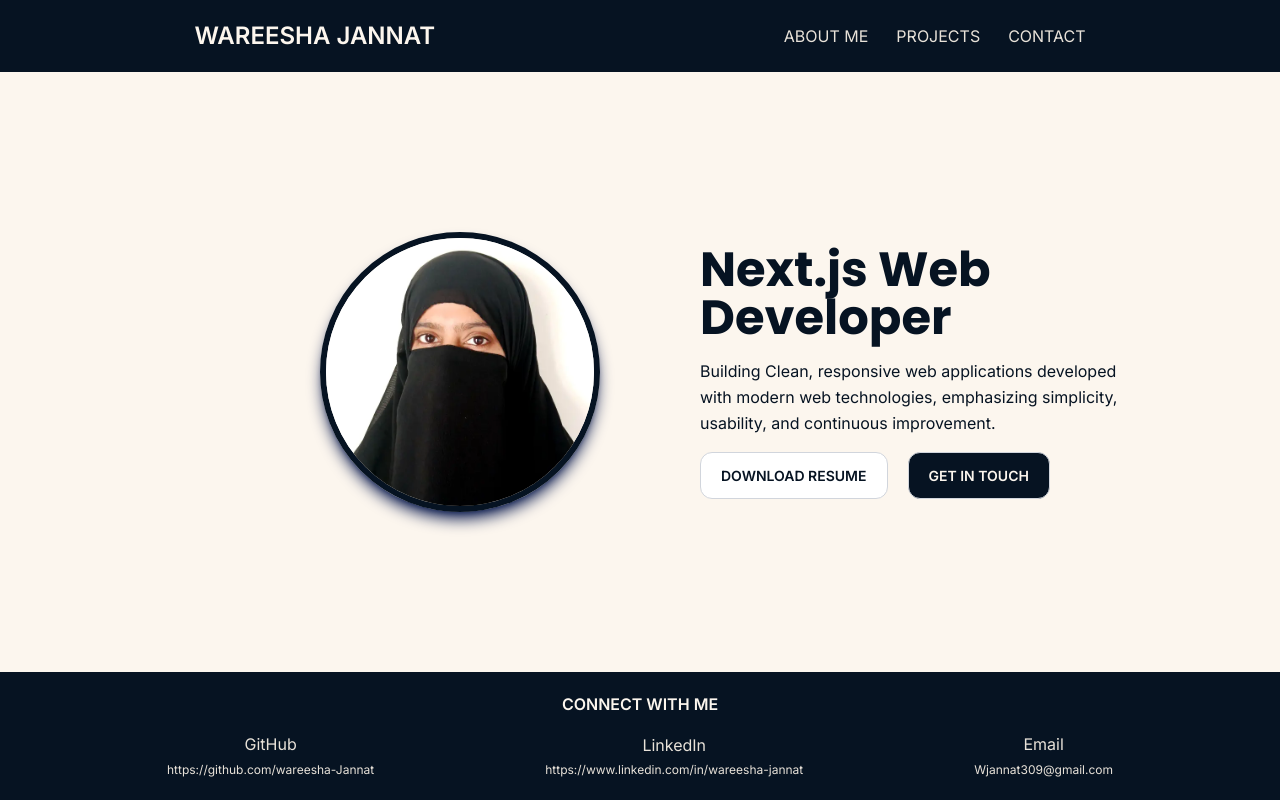
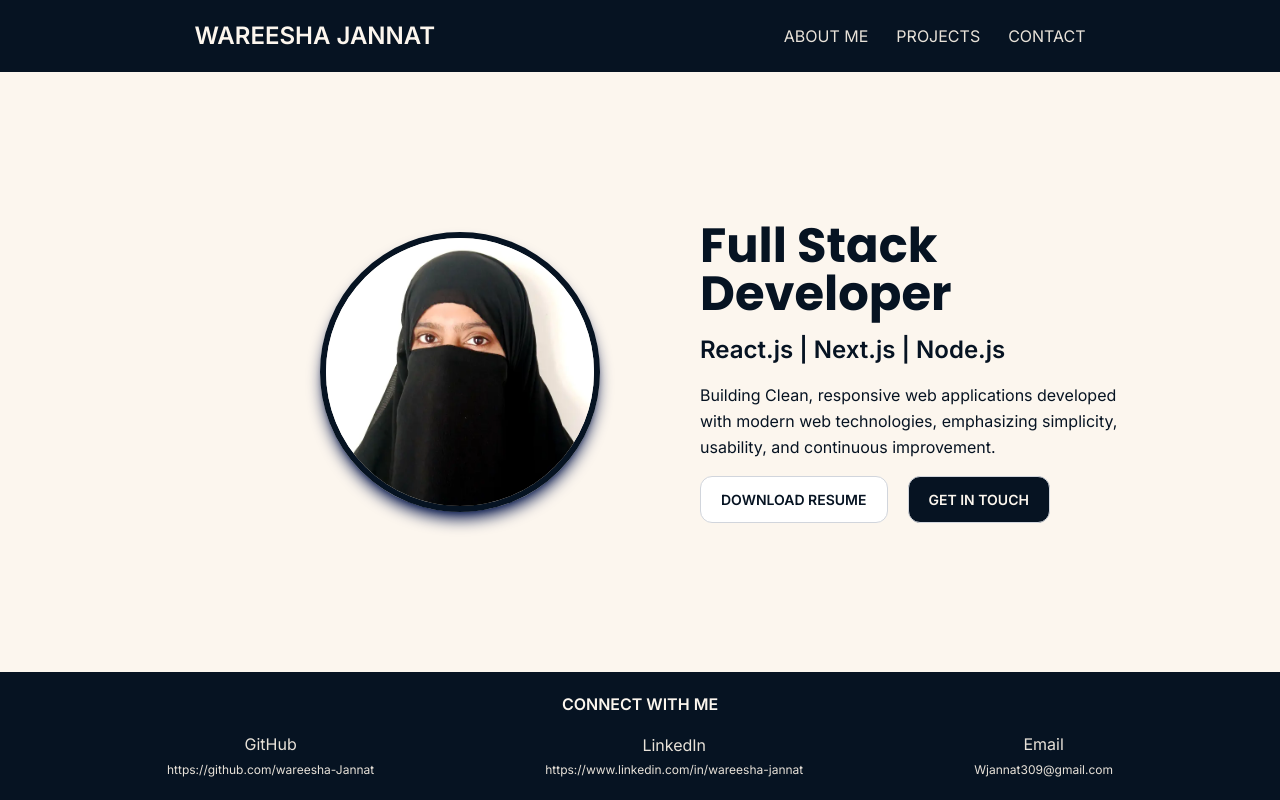
Before and after one commit to wareesha-Jannat/wareesha-Jannat-portfolio, a Next.js app: page / in a window 1280 px wide. Built offline with nearby package versions, Linux system fonts and the light colour scheme.

Commit message:
updated code

```diff
--- a/src/app/layout.tsx
+++ b/src/app/layout.tsx
@@ -22,7 +22,7 @@ const inter = Inter({
 export const metadata: Metadata = {
   title: "Wareesha Jannat — Web Developer",
   description:
-    "Portfolio of Wareesha Jannat, a web developer creating modern, responsive and interactive web applications.",
+    "Portfolio of Wareesha Jannat, a Full stack developer creating modern, responsive and interactive web applications.",
   keywords: [
     "Web Developer",
     "Portfolio",
--- a/src/app/page.tsx
+++ b/src/app/page.tsx
@@ -35,8 +35,9 @@ export default function Home() {
             WAREESHA JANNAT
           </h1>
           <h1 className="font-bold text-3xl font-heading text-accent min-[700px]:text-foreground min-[700px]:text-5xl min-[700px]:w-[60%] ">
-            Next.js Web Developer
+            Full Stack Developer
           </h1>
+          <h2 className=" font-bold text-2xl">React.js | Next.js | Node.js</h2>
           <h3 className="max-w-[80%] leading-relaxed">
             Building Clean, responsive web applications developed with modern
             web technologies, emphasizing simplicity, usability, and continuous
```
Also changed, not shown: public/og-image.png, 1 other file (tests, documents, lock files or other folders).
